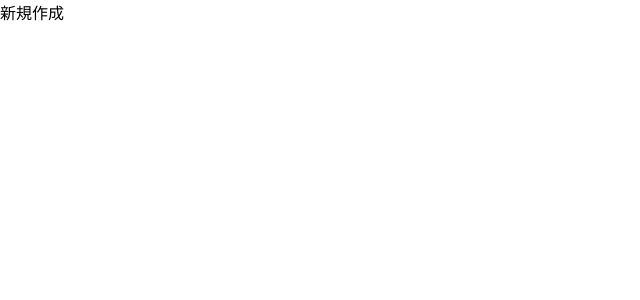
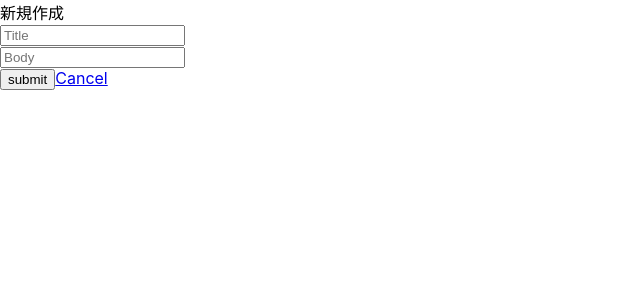
Before and after one commit to Tatsu24/udemy-react-redux-crud-application, a React (Create React App) app: page /events/new in a window 1280 px wide. Shown: the top 300 px of the page, without its empty margins (0-640 px from the left). Built offline with nearby package versions, Linux system fonts and the light colour scheme.

Commit message:
入力フォーム作成，新規イベント作成

```diff
--- a/src/actions/index.js
+++ b/src/actions/index.js
@@ -1,6 +1,7 @@
 import axios from 'axios'
 
 export const READ_EVENTS = "READ_EVENTS"
+export const CREATE_EVENTS = "CREATE_EVENTS"
 
 const ROOT_URL = 'https://udemy-utils.herokuapp.com/api/v1'
 const QUERYSTRING = '?token=token123'
@@ -13,3 +14,12 @@
         res
     })
 }
+
+export const postEvent = values => async dispatch => {
+    const res = await axios.post(`${ROOT_URL}/events${QUERYSTRING}`, values)
+    // console.log(res)
+    dispatch({
+        type: CREATE_EVENTS,
+        res
+    })
+}
--- a/src/components/events_new.jsx
+++ b/src/components/events_new.jsx
@@ -1,22 +1,63 @@
 import React, { Component } from 'react';
 import { connect } from 'react-redux'
-// import { postEvent } from '../actions'
+import { Field, reduxForm } from 'redux-form'
 import { Link } from 'react-router-dom'
+
+
+import { postEvent } from '../actions'
 // import Button from '@material-ui/core/Button';
 
 class EventsNew extends Component {
+  constructor(props) {
+    super(props)
+    this.onSubmit = this.onSubmit.bind(this)
+  }
+  renderField(field) {
+    const { input, label, type, meta: { touched, error } } = field
+    return (
+      <div>
+        <input {...input} placeholder={label} type={type} />
+        {touched && error && <span>{error}</span>}
+      </div>
+    )
+  }
+  async onSubmit(values) {
+    await this.props.postEvent(values)
+    this.props.history.push("/")
+  }
   render() {
+    const { handleSubmit } = this.props
     return (
       <React.Fragment>
         <div>新規作成</div>
+        <form onSubmit={handleSubmit(this.onSubmit)}>
+          <div>
+            <Field label="Title" name="title" type="text" component={this.renderField} />
+          </div>
+          <div>
+            <Field label="Body" name="body" type="text" component={this.renderField} />
+          </div>
+          <div>
+            <input type="submit" value="submit" disabled={false} />
+            <Link to="/">Cancel</Link>
+          </div>
+        </form>
       </React.Fragment>
     )
   }
 }
 
 // const mapStateToProps = state => ({ events: state.events })
-// const mapDispatchToProps = ({ readEvents })
 
-export default connect(null, null)(EventsNew)
+const validate = values => {
+  const errors = {}
+  if (!values.title) errors.title = "Enter a title, please"
+  if (!values.body) errors.body = "Enter a body, please"
+  return errors
+}
+
+const mapDispatchToProps = ({ postEvent })
+
+export default connect(null, mapDispatchToProps)(reduxForm({ validate, form: 'eventNewForm' })(EventsNew))
 
 // export default App;
--- a/src/reducers/index.js
+++ b/src/reducers/index.js
@@ -1,10 +1,14 @@
 import {
     combineReducers
 } from 'redux'
+import {
+    reducer as form
+} from 'redux-form'
 import events from './events'
 
 export default combineReducers({
-    events
+    events,
+    form
 })
 
 // 複数のとき
```
Also changed, not shown: 1 other file (tests, documents, lock files or other folders).
